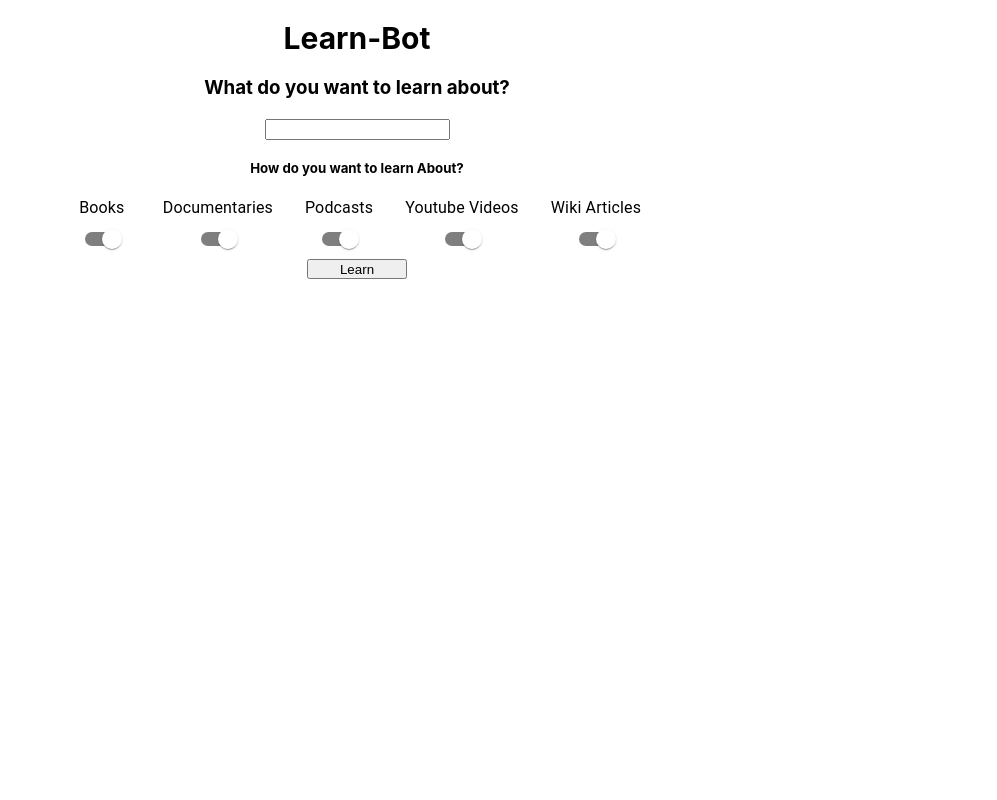
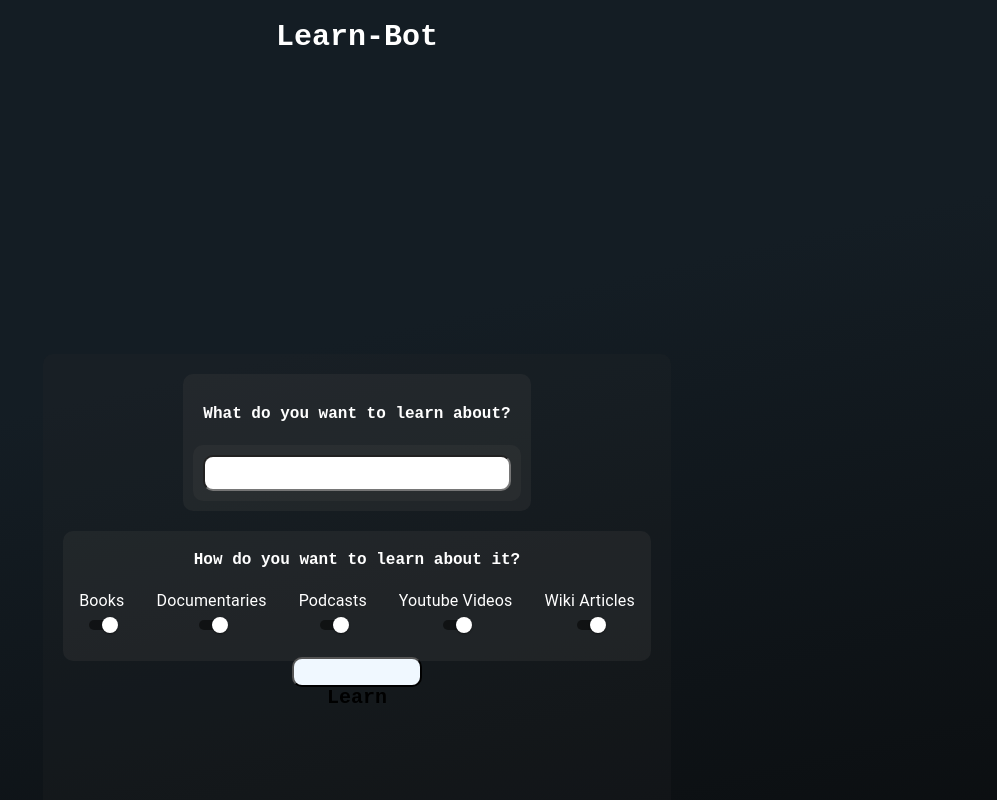
Before and after one commit to F0xhopper/Learn-Bot-Interface, a React (Create React App) app: page / in a window 1280 px wide. Shown: the top 800 px of the page, without its empty margins (283-1280 px from the left). Built offline with nearby package versions, Linux system fonts and the light colour scheme.

Commit message:
80% just need finsh ui

```diff
--- a/src/App.js
+++ b/src/App.js
@@ -3,11 +3,9 @@ import Generator from "./Components/generator";
 function App() {
   return (
     <div className="App">
+      {" "}
       <div className="titleContainer">
         <h1 className="title">Learn-Bot</h1>
-      </div>
-      <div className="titleContainer">
-        <h3>What do you want to learn about?</h3>
       </div>
       <Generator />
     </div>
--- a/src/Components/generator.js
+++ b/src/Components/generator.js
@@ -14,7 +14,7 @@ const Generator = () => {
   const [podcasts, setPodcasts] = useState();
   const [youtubeVideos, setYoutubeVideos] = useState();
   const [wikipediaArticles, setWikipediaArticles] = useState();
-
+  const [learnButtonText, setLearnButtonText] = useState("Learn");
   function setAllResourceUndefined() {
     setBooks(undefined);
     setDocumentaries(undefined);
@@ -30,6 +30,7 @@ const Generator = () => {
   };
   async function getResources() {
     setAllResourceUndefined();
+    setLearnButtonText("fetching....");
     for (const typeOf in state) {
       if (state[typeOf][0] == true) {
         await fetch("http://127.0.0.1:5000/post", {
@@ -46,6 +47,7 @@ const Generator = () => {
             return response.json();
           })
           .then((data) => {
+            console.log(data);
             if (typeOf == "bookCheck") {
               setBooks(data);
             } else if (typeOf == "documentariesCheck") {
@@ -57,26 +59,53 @@ const Generator = () => {
             } else if (typeOf == "wikipediaArticlesCheck") {
               setWikipediaArticles(data);
             }
-          })
-          .then(console.log(state));
+          });
       }
     }
+    setTopicInput("");
+    setLearnButtonText("Learn");
   }
   return (
     <div>
+      <div
+        style={{
+          marginTop:
+            books ||
+            documentaries ||
+            podcasts ||
+            youtubeVideos ||
+            wikipediaArticles
+              ? "0px"
+              : "300px",
+        }}
+        className="mainFunctionContainer"
+      >
+        <div className="topicInputContainer">
+          <div className="titleContainer">
+            <h4>What do you want to learn about?</h4>
+          </div>
           <div className="topicInputContainer">
             <input
+              value={topicInput}
               className="topicInput"
               onChange={(e) => setTopicInput(e.target.value)}
             ></input>
           </div>
-
+        </div>
         <div className="switchesContainer">
           {" "}
-        <h5 className="howTitle">How do you want to learn About?</h5>
+          {topicInput ? (
+            <h4 className="howTitle">
+              How do you want to learn about {topicInput}?
+            </h4>
+          ) : (
+            <h4 className="howTitle">How do you want to learn about it?</h4>
+          )}
+          <div className="switchContainer">
             <FormControlLabel
               control={
                 <Switch
+                  size="small"
                   color="default"
                   onChange={handleChange}
                   checked={state.bookCheck[0]}
@@ -89,6 +118,7 @@ const Generator = () => {
             <FormControlLabel
               control={
                 <Switch
+                  size="small"
                   color="default"
                   onChange={handleChange}
                   checked={state.documentariesCheck[0]}
@@ -101,6 +131,7 @@ const Generator = () => {
             <FormControlLabel
               control={
                 <Switch
+                  size="small"
                   color="default"
                   onChange={handleChange}
                   checked={state.podcastsCheck[0]}
@@ -113,6 +144,7 @@ const Generator = () => {
             <FormControlLabel
               control={
                 <Switch
+                  size="small"
                   color="default"
                   onChange={handleChange}
                   checked={state.youtubeVideosCheck[0]}
@@ -125,6 +157,7 @@ const Generator = () => {
             <FormControlLabel
               control={
                 <Switch
+                  size="small"
                   color="default"
                   onChange={handleChange}
                   checked={state.wikipediaArticlesCheck[0]}
@@ -137,13 +170,14 @@ const Generator = () => {
           </div>
           <div className="learnButtonContainer">
             <button className="learnButton" onClick={getResources}>
-          Learn
+              <h4>{learnButtonText}</h4>
             </button>
+          </div>{" "}
         </div>
         <div className="mainResourceDisplayContainer">
           {books ? (
             <div className="mainDisplayContainer">
-            <h2>books</h2>
+              <h2>Books</h2>
               {books.map((book) => (
                 <p>{book}</p>
               ))}
@@ -159,7 +193,7 @@ const Generator = () => {
           ) : null}
           {podcasts ? (
             <div className="mainDisplayContainer">
-            <h2>podcasts</h2>
+              <h2>Podcasts</h2>
               {podcasts.map((book) => (
                 <p>{book}</p>
               ))}
@@ -167,7 +201,7 @@ const Generator = () => {
           ) : null}
           {youtubeVideos ? (
             <div className="mainDisplayContainer">
-            <h2>youtube Videos</h2>
+              <h2>Youtube Videos</h2>
               {youtubeVideos.map((book) => (
                 <p>{book}</p>
               ))}
@@ -175,7 +209,7 @@ const Generator = () => {
           ) : null}
           {wikipediaArticles ? (
             <div className="mainDisplayContainer">
-            <h2>wikipedia Articles</h2>
+              <h2>Wikipedia Articles</h2>
               {wikipediaArticles.map((book) => (
                 <p>{book}</p>
               ))}
@@ -183,6 +217,7 @@ const Generator = () => {
           ) : null}
         </div>
       </div>
+    </div>
   );
 };
 
--- a/src/index.css
+++ b/src/index.css
@@ -1,50 +1,104 @@
 body {
   margin: 0;
-  font-family: -apple-system, BlinkMacSystemFont, "Segoe UI", "Roboto", "Oxygen",
-    "Ubuntu", "Cantarell", "Fira Sans", "Droid Sans", "Helvetica Neue",
-    sans-serif;
+  font-family: "Courier New", Courier, monospace;
   -webkit-font-smoothing: antialiased;
   -moz-osx-font-smoothing: grayscale;
+  background: linear-gradient(167deg, rgb(20, 29, 36) 30%, rgb(7, 7, 7) 89%);
 }
 
 code {
   font-family: source-code-pro, Menlo, Monaco, Consolas, "Courier New",
     monospace;
 }
+.App {
+  height: 1300px;
+
+  width: 1210px;
+  margin: auto;
+}
 .titleContainer {
   width: max-content;
   margin: auto;
+  color: white;
 }
 .title {
   font-size: 30px;
+  color: white;
 }
 .topicInputContainer {
   width: max-content;
+  background-color: rgba(68, 68, 68, 0.26);
+  padding: 10px;
+  border-radius: 10px;
+  margin: auto;
+}
+.topicInput {
+  border-radius: 10px;
+  height: 30px;
+  width: 300px;
+  text-align: center;
+
   margin: auto;
 }
 .learnButtonContainer {
   width: max-content;
   margin: auto;
 }
+.mainFunctionContainer {
+  background-color: rgba(44, 44, 44, 0.164);
+  width: max-content;
+  padding: 20px;
+
+  margin: auto;
+  border-radius: 10px;
+  margin-top: 200px;
+}
 .learnButton {
-  width: 100px;
-  height: 20px;
+  width: 130px;
+  border-radius: 10px;
+  font-family: "Courier New", Courier, monospace;
+  height: 30px;
+  background-color: aliceblue;
+  font-size: 20px;
+  margin: 20px;
+  text-align: center;
+  cursor: pointer;
+}
+.learnButton:hover {
+  background-color: aliceblue;
 }
 .switchesContainer {
   width: max-content;
+  background-color: rgba(68, 68, 68, 0.26);
+  color: white;
+  border-radius: 10px;
+  height: 130px;
   margin: auto;
+  margin-top: 20px;
 }
 .mainDisplayContainer {
   width: 200px;
   font-size: 10px;
+  background-color: rgba(68, 68, 68, 0.26);
   float: left;
+  padding: 10px;
+  border-radius: 10px;
+  color: white;
+  margin: 10px;
 }
 .mainResourceDisplayContainer {
   width: max-content;
+  height: 1000px;
+  border-radius: 10px;
   margin: auto;
 }
 .howTitle {
   padding: 20px;
+  color: white;
   width: max-content;
   margin: auto;
 }
+.topicInputContainer {
+  margin: auto;
+  width: max-content;
+}
```
Lines whose indentation alone changed are shown as unchanged.
